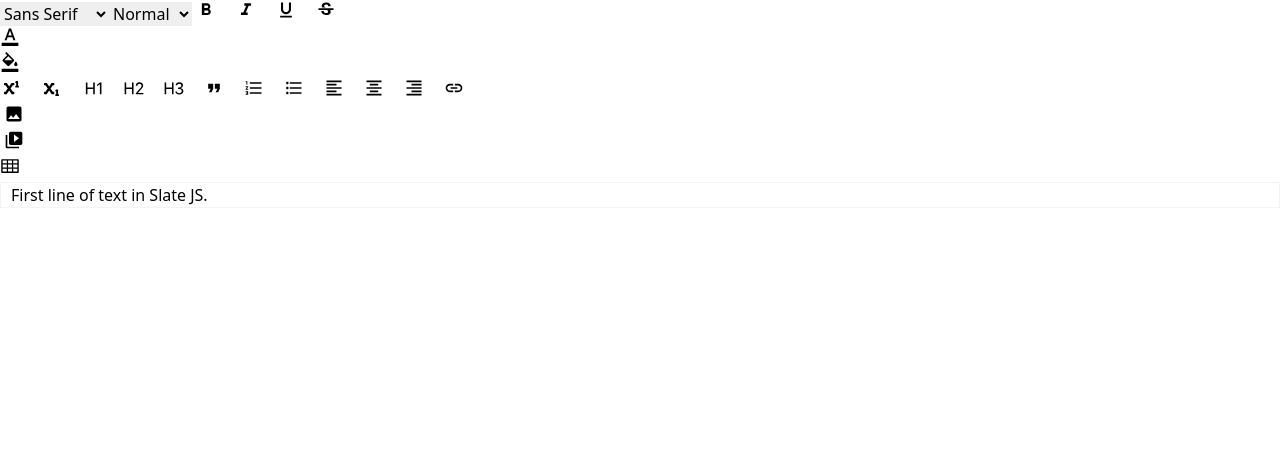
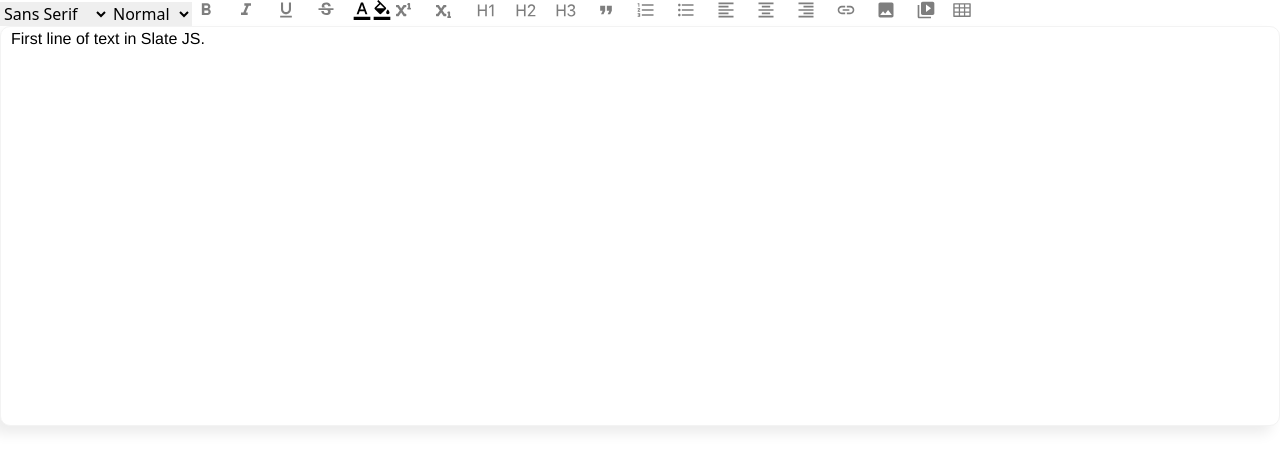
Before and after one commit to HtetOoNaing/slate-rich-text-editor-react, a React (Create React App) app: page / in a window 1280 px wide. Shown: the top 470 px of the page. Built offline with nearby package versions, Linux system fonts and the light colour scheme.

Commit message:
add RichText css

```diff
--- /dev/null
+++ b/src/RichText.css
@@ -0,0 +1,55 @@
+blockquote {
+  border-left: 2px solid #ddd;
+  margin-left: 0;
+  margin-right: 0;
+  padding-left: 10px;
+  color: #aaa;
+  font-style: italic;
+}
+table,
+th,
+td {
+  border: 1px solid black;
+}
+table {
+  border-collapse: collapse;
+}
+button {
+  background-color: white;
+  border: none;
+  opacity: 0.5;
+}
+.btnActive {
+  opacity: 1;
+}
+.editor-wrapper {
+  font-family: "Helvetica", "Arial", sans-serif;
+  border-radius: 10px;
+  background: #ffffff;
+  box-shadow: -8px 8px 13px #ededed, 8px -8px 13px #ffffff;
+  min-height: 400px;
+  height: fit-content;
+}
+table {
+  width: 100%;
+}
+td {
+  height: 50px;
+  padding: 0 5px;
+}
+.popup-wrapper {
+  display: inline;
+  position: relative;
+}
+.popup {
+  position: absolute;
+  left: 0;
+  background-color: white;
+  padding: 6px 10px;
+  border: 1px solid lightgray;
+  height: fit-content;
+  z-index: 1;
+}
+button {
+  cursor: pointer;
+}
--- a/src/RichText.jsx
+++ b/src/RichText.jsx
@@ -5,6 +5,7 @@ import { Slate, Editable, withReact } from "slate-react";
 import { Link, Toolbar, Image, Video } from "./components";
 import { sizeMap, fontFamilyMap } from "./utils";
 import { withEmbeds, withLinks, withTables } from "./plugins";
+import "./RichText.css";
 
 const Element = (props) => {
   const { attributes, children, element } = props;
```
